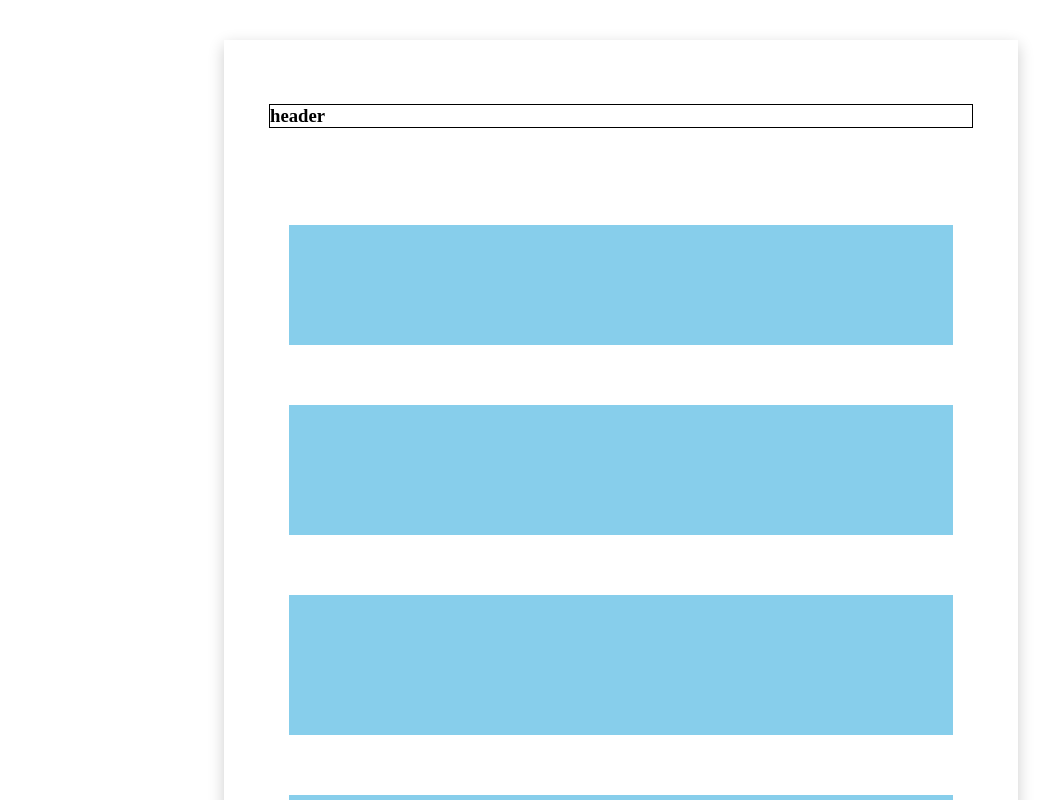
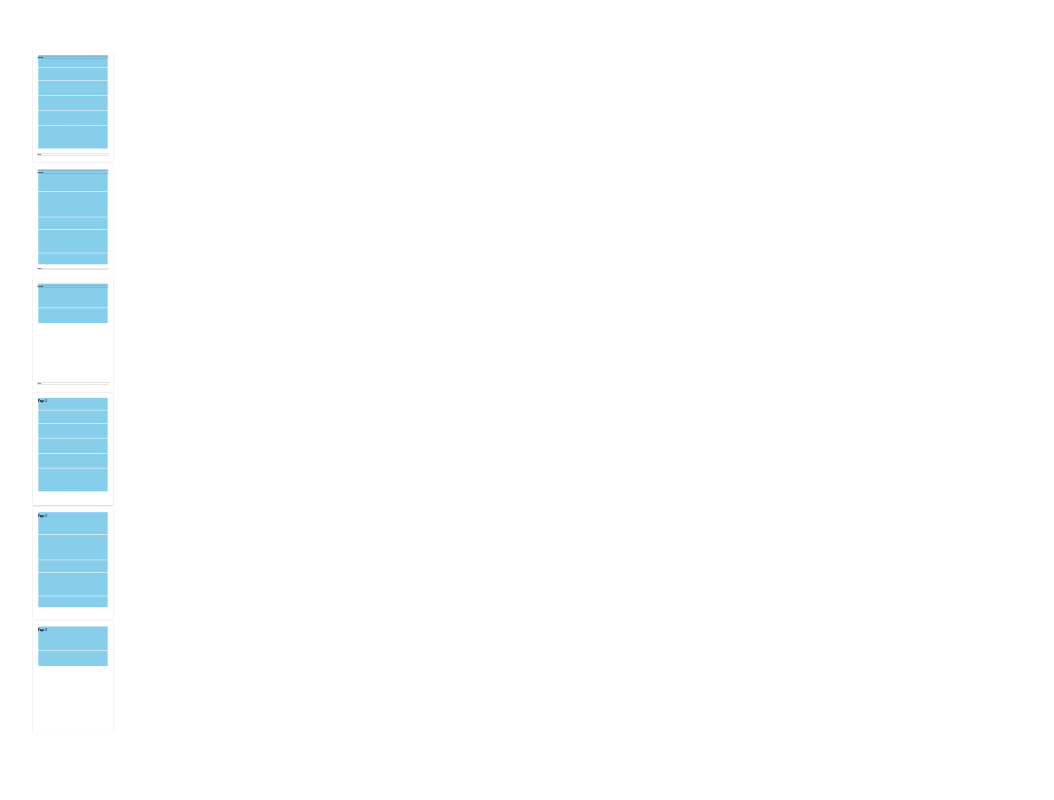
Before and after one commit to Naartti/vue-papers, a Vue app: page / in a window 1280 px wide. Shown: the top 800 px of the page, without its empty margins (19-1073 px from the left). Built offline with nearby package versions, Linux system fonts and the light colour scheme.

Commit message:
Adjust element position even if parent is scaled

```diff
--- a/src/App.vue
+++ b/src/App.vue
@@ -2,9 +2,10 @@
 <div id="app">
   <vue-papers
     ref="vuePapers"
-    :padding-top="120"
+    :padding-top="0"
     :padding-bottom="padding"
-    :margin-between="20"
+    :margin-between="0"
+    :page-height="112"
     >
 
     <h3
@@ -25,7 +26,20 @@
     <div
       v-for="(height, index) in blocks"
       :key="index"
-      :style="`height: ${height}px; margin: ${margin}px;`"
+      :style="`height: ${height * multiplier}px; margin: ${margin}px;`"
+      class="block"
+      />
+  </vue-papers>
+
+  <vue-papers
+    :page-height="112"
+    >
+    <h1 slot="header">Page 2</h1>
+
+    <div
+      v-for="(height, index) in blocks"
+      :key="index"
+      :style="`height: ${height * multiplier}px; margin: ${margin}px;`"
       class="block"
       />
   </vue-papers>
@@ -42,11 +56,20 @@ import VuePapers from './components/VuePapers.vue'
 export default class App extends Vue {
   header = 'header'
   footer = 'footer'
-  margin = 20
+  margin = 5
+  multiplier = 1
   padding = 0
-  blocks = [120, 130, 140, 150, 140, 230, 220, 250, 120, 230, 110, 240, 150]
+
+  get blocks () {
+    return [120, 130, 140, 150, 140, 230, 220, 250, 120, 230, 110, 240, 150]
+      .map(a => a * this.multiplier)
+  }
 
   mounted () {
+    window.dev.setMultiplier = (multiplier: number) => {
+      this.multiplier = multiplier
+    }
+
     window.dev.setPadding = (padding: number) => {
       this.padding = padding
       this.update()
@@ -75,6 +98,9 @@ export default class App extends Vue {
     position: relative;
     width: 100%;
     height: 100%;
+
+    transform: translateX(10px) translateY(10px) scale(0.1);
+    transform-origin: 0 0;
   }
 
   .block {
--- a/src/components/VuePapers.vue
+++ b/src/components/VuePapers.vue
@@ -3,6 +3,7 @@
   <div
     v-for="(page, pageIndex) in pages"
     :key="`page-index-${pageIndex}`"
+    :ref="`page_${pageIndex}`"
     class="vue-papers__page"
     >
 
@@ -38,6 +39,7 @@
     </div>
   </div>
 
+  <!-- Measure slot elements -->
   <div
     class="vue-papers__dummy no-print"
     ref="childrenWrapper"
@@ -57,7 +59,7 @@ export default class VuePapers extends Vue {
 
   delays = [100, 500, 1000, 2000, 5000, 10000, 15000]
   delayIndex = 0
-  height = 1123 - 2 * 45 // Match print padding
+  height = 1123
   width = 794
   pages: number[][] = []
 
@@ -72,6 +74,7 @@ export default class VuePapers extends Vue {
   get availablePageHeight () {
     let height = this.height
 
+    height -= 2 * 45 // Match print padding
     height -= this.paddingTop
     height -= this.paddingBottom
     height -= this.marginBetween
@@ -85,12 +88,25 @@ export default class VuePapers extends Vue {
     this.checkHeightsInvoker()
   }
 
+  private getScale () {
+    let scale = 1
+    const actualPageHeight = (this.$refs.page_0 as Element[])?.[0]?.getBoundingClientRect().height || 0
+
+    if (!actualPageHeight) {
+      return scale
+    }
+
+    scale = this.height / actualPageHeight
+    return scale
+  }
+
   private getChildContent (index: number) {
     return (this.children[index] as Element)?.outerHTML || ''
   }
 
   private getElementHeight (el: Element) {
-    let height = el?.getBoundingClientRect().height
+    const scale = this.getScale()
+    let height = el?.getBoundingClientRect().height * scale
 
     const marginTop = parseInt(getComputedStyle(el, '').getPropertyValue('margin-top')) || 0
     const marginBottom = parseInt(getComputedStyle(el, '').getPropertyValue('margin-bottom')) || 0
```
